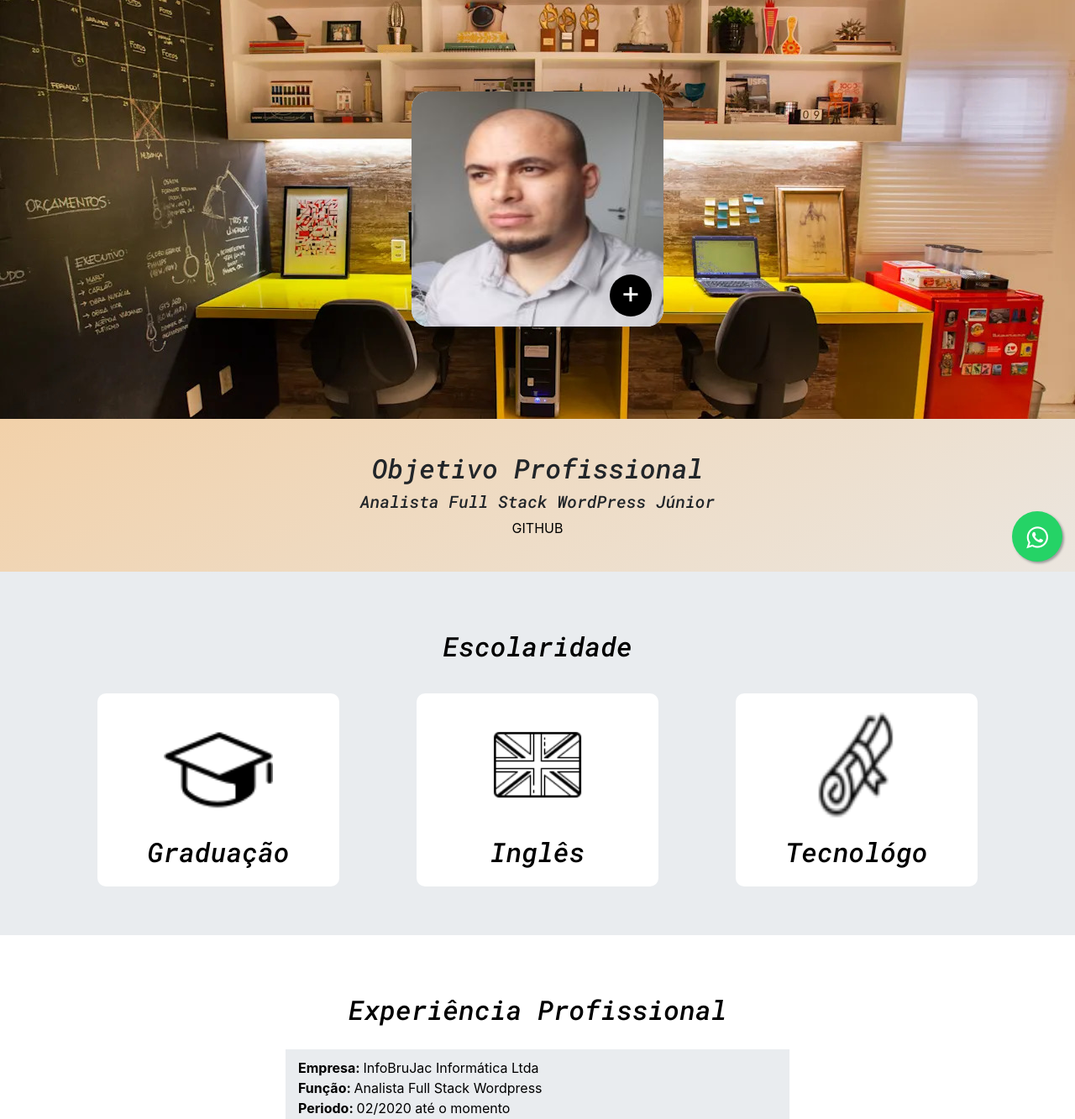
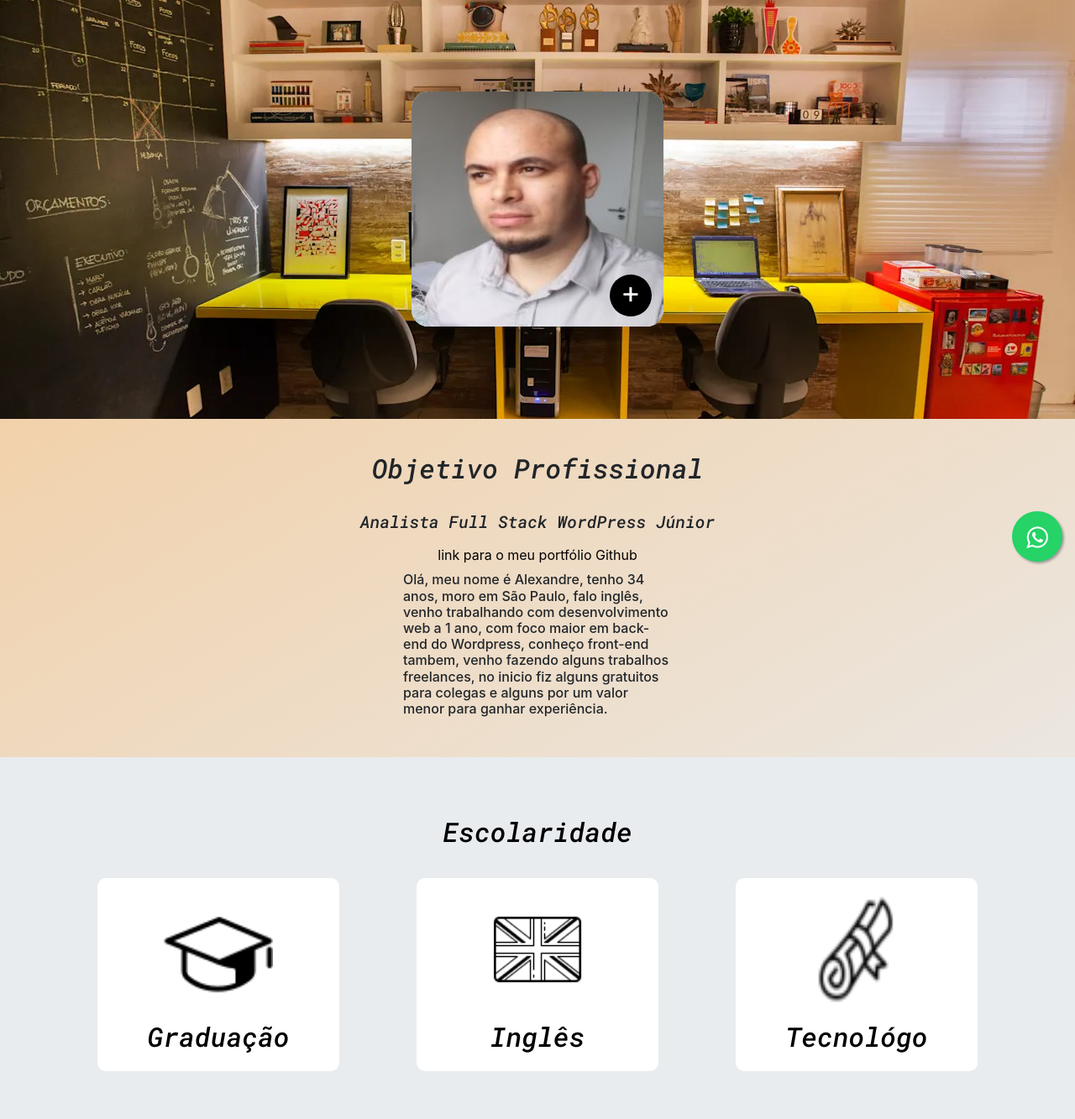
Before and after one commit to 2011Alexandrealvarenga/Portfolio2, a PHP site: page / in a window 1280 px wide. Shown: the part 61-1394 px from the top of the page at 84% size. Run offline with PHP 8.4, Linux system fonts and the light colour scheme; some libraries are stand-ins or nearby versions.

Commit message:
insert desc port and padding

```diff
--- a/index.html
+++ b/index.html
@@ -70,13 +70,21 @@
     <div class="container">
       <div class="row ">
         <div class="col ">
-          <div class="objetivo-profissional2">
-            <h2 >Objetivo Profissional</h2>
+          <div class="objetivo-profissional2 ">
+            <h2 class="pb-4">Objetivo Profissional</h2>
             <h5 >Analista Full Stack WordPress Júnior</h5>
 
             <a href="https://github.com/2011Alexandrealvarenga" target="_blank">
-              <p>GITHUB</p>
+              <p class="pt-2">link para o meu portfólio Github</p>
             </a>
+            <div class="desc pt-2">
+             <h6>Olá, meu nome é Alexandre, tenho 34 anos, moro em São Paulo,
+            falo inglês, venho trabalhando com desenvolvimento web a 1 ano, com foco maior em back-end do Wordpress, conheço front-end tambem, venho fazendo alguns trabalhos freelances, no inicio fiz alguns gratuitos para colegas e alguns por um valor menor para ganhar experiência.
+            </h6>
+            </div>
+
+
+
           </div>
 
 
--- a/style.css
+++ b/style.css
@@ -220,8 +220,16 @@ input:checked ~ .details{
       color: #000;
       margin: 0;
 }
+
 .obj-profissional a:hover{
   text-decoration: none;
+}
+.obj-profissional .desc{
+  justify-content: center;
+  display: flex;
+}
+.obj-profissional .desc h6{
+  width: 320px;
 }
 
 
```
